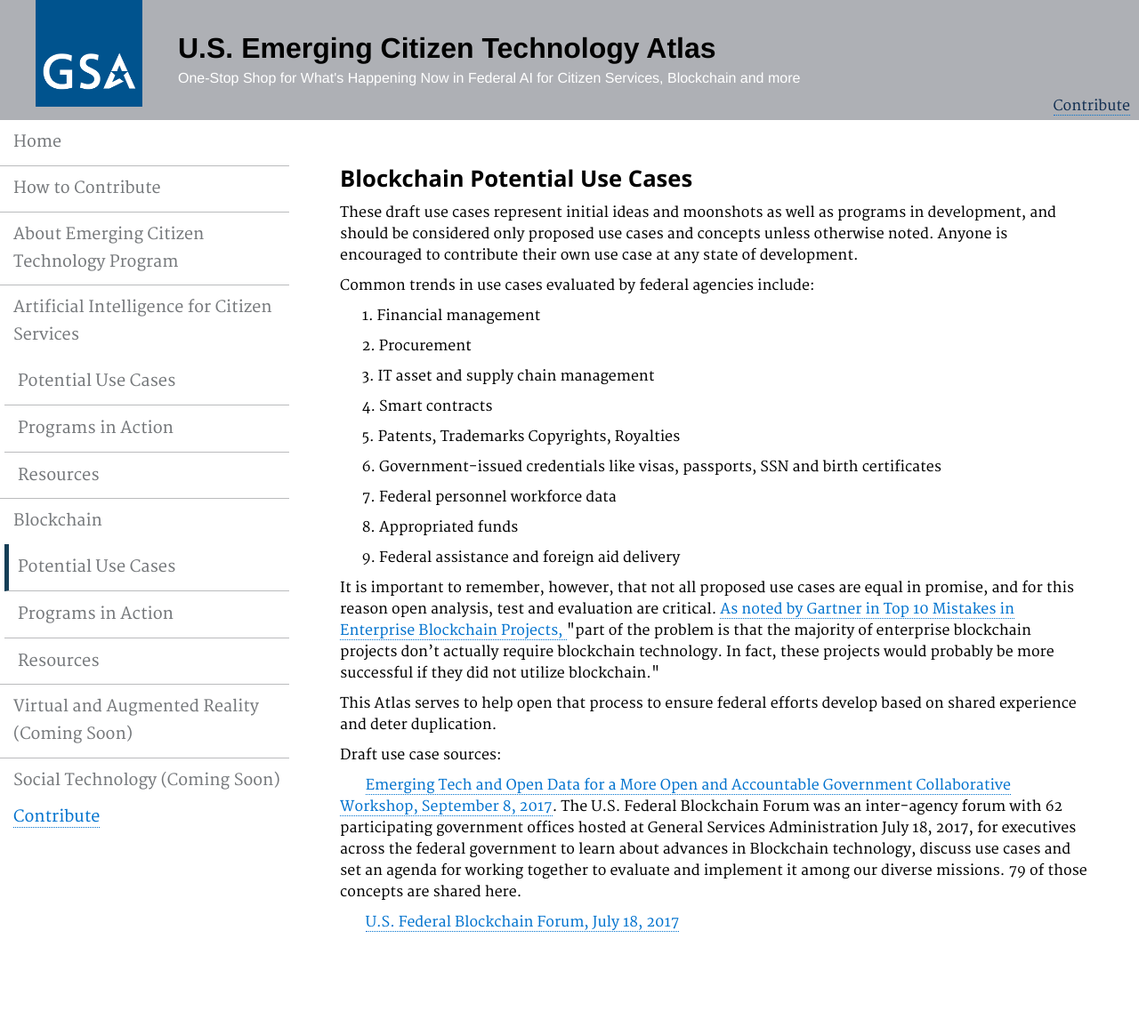
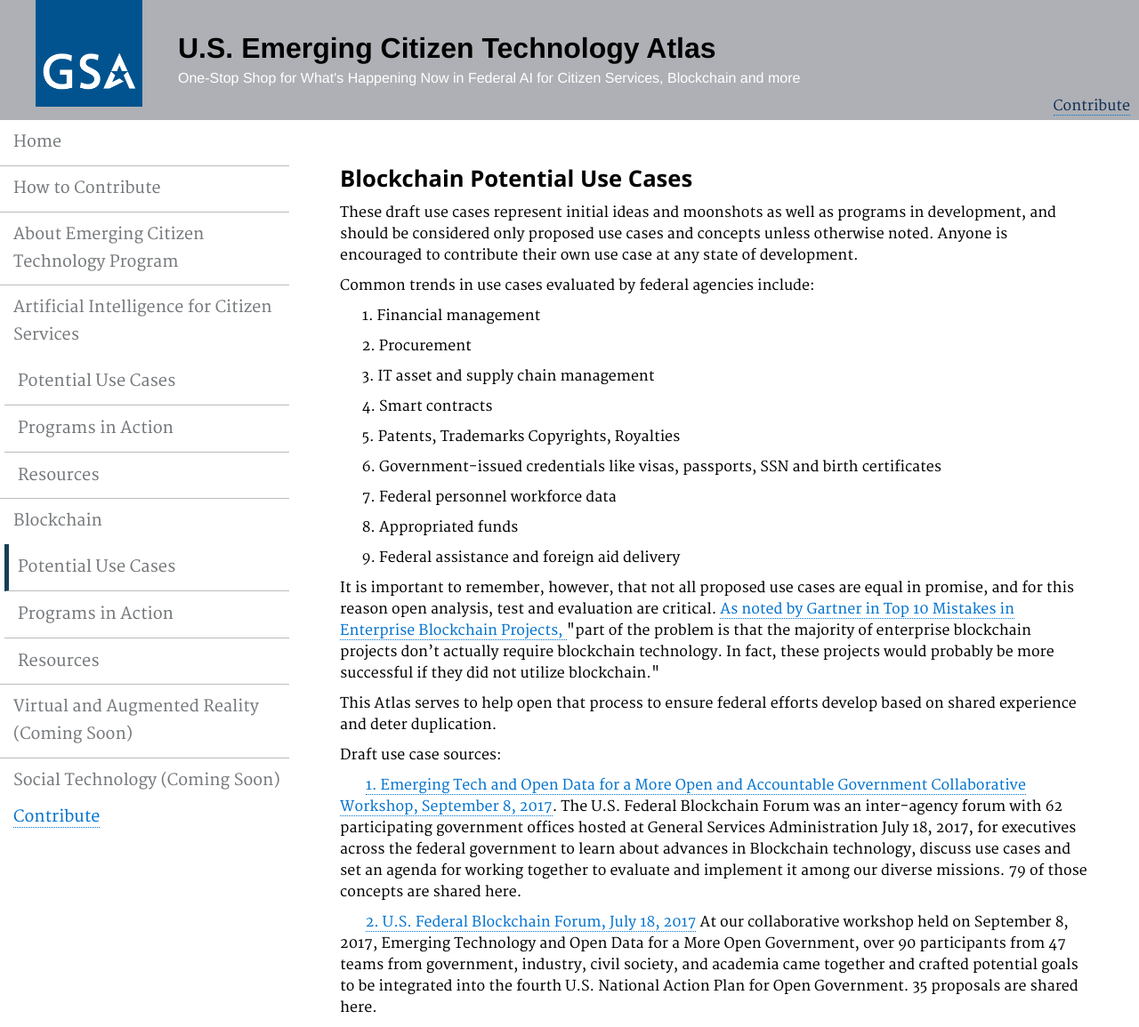
Before and after one commit to GSA/emerging-technology-atlas, a Jekyll site: the page built from pages/blockchain-federal.md, in a window 1280 px wide. Shown: the whole page at 89% size. Built offline with Jekyll 4.4.1, drawn with Linux system fonts in a browser that asks for light colours; before the commit the page ends 1059 px from its top, so only the background shows below that.

Commit message:
Update blockchain-federal.md

```diff
--- a/pages/blockchain-federal.md
+++ b/pages/blockchain-federal.md
@@ -25,5 +25,5 @@ It is important to remember, however, that not all proposed use cases are equal
 This Atlas serves to help open that process to ensure federal efforts develop based on shared experience and deter duplication. </p>
 
 <p> Draft use case sources:
-<p>&nbsp;&nbsp;&nbsp;&nbsp;&nbsp;&nbsp; <a href="/emerging-technology-atlas/blockchain-workshop/"><span>Emerging Tech and Open Data for a More Open and Accountable Government Collaborative Workshop, September 8, 2017</span></a>. The U.S. Federal Blockchain Forum was an inter-agency forum with 62 participating government offices hosted at General Services Administration July 18, 2017, for executives across the federal government to learn about advances in Blockchain technology, discuss use cases and set an agenda for working together to evaluate and implement it among our diverse missions. 79 of those concepts are shared here.
-<p>&nbsp;&nbsp;&nbsp;&nbsp;&nbsp;&nbsp; <a href="/emerging-technology-atlas/blockchain-forum/"><span>U.S. Federal Blockchain Forum, July 18, 2017</span></a></p>
+<p>&nbsp;&nbsp;&nbsp;&nbsp;&nbsp;&nbsp; <a href="/emerging-technology-atlas/blockchain-workshop/"><span>1. Emerging Tech and Open Data for a More Open and Accountable Government Collaborative Workshop, September 8, 2017</span></a>. The U.S. Federal Blockchain Forum was an inter-agency forum with 62 participating government offices hosted at General Services Administration July 18, 2017, for executives across the federal government to learn about advances in Blockchain technology, discuss use cases and set an agenda for working together to evaluate and implement it among our diverse missions. 79 of those concepts are shared here.
+<p>&nbsp;&nbsp;&nbsp;&nbsp;&nbsp;&nbsp; <a href="https://gsa.github.io/emerging-technology-atlas/blockchain-workshop/"><span>2. U.S. Federal Blockchain Forum, July 18, 2017</span></a> At our collaborative workshop held on September 8, 2017, Emerging Technology and Open Data for a More Open Government, over 90 participants from 47 teams from government, industry, civil society, and academia came together and crafted potential goals to be integrated into the fourth U.S. National Action Plan for Open Government. 35 proposals are shared here.
```
